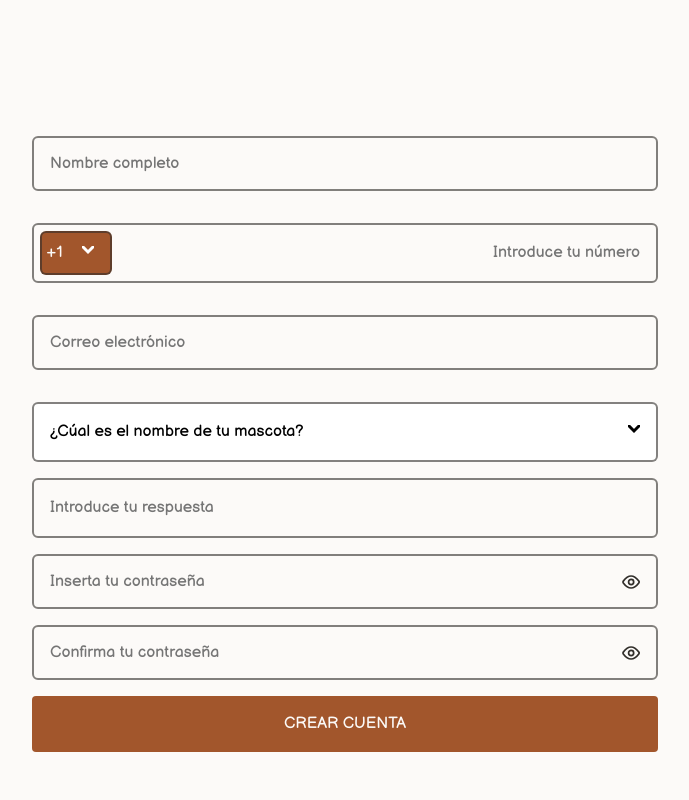
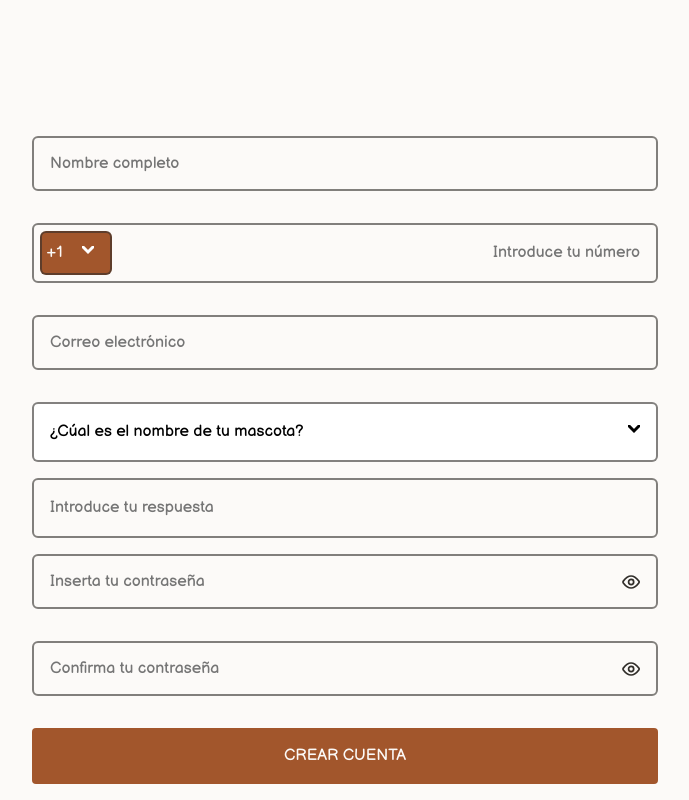
Before and after one commit to fidelChoqueDev/inventario-frontend, a React (Vite) app: page /register in a window 1280 px wide. Shown: the part 610-1410 px from the top of the page, without its empty margins (295-984 px from the left). Before the commit the page ends 1378 px from the top, so only its background shows below. Built offline with nearby package versions, Linux system fonts and the light colour scheme.

Commit message:
fix: set unique ID in input showPassword button

```diff
--- a/src/components/InputPasswordForm/InputPasswordForm.tsx
+++ b/src/components/InputPasswordForm/InputPasswordForm.tsx
@@ -1,4 +1,4 @@
-import { useState } from "react";
+import { useId, useState } from "react";
 import "./InputPasswordForm.css";
 import Icon from "../Icon/Icon";
 import ErrorMessage from "../ErrorMessage/ErrorMessage";
@@ -17,9 +17,10 @@ export default function InputPasswordForm(props: Props) {
   const { errorMessage, ...rest } = props;
   const [focused, setFocused] = useState(false);
   const [showPassword, setShowPassword] = useState(false);
+  const idShowPassword = useId();
 
   return (
-    <div className="container-input">
+    <div className="input-container">
       <div className="container-input-password">
         <input
           className="c-input-password"
@@ -29,11 +30,11 @@ export default function InputPasswordForm(props: Props) {
           {...rest}
         />
         <div className="c-checkbox-show-password">
-          <label htmlFor="showPassword">
+          <label htmlFor={idShowPassword}>
             <Icon type={showPassword ? "CloseEye" : "OpenEye"} />
           </label>
           <input
-            id="showPassword"
+            id={idShowPassword}
             type="checkbox"
             onClick={() => setShowPassword(!showPassword)}
           />
```
